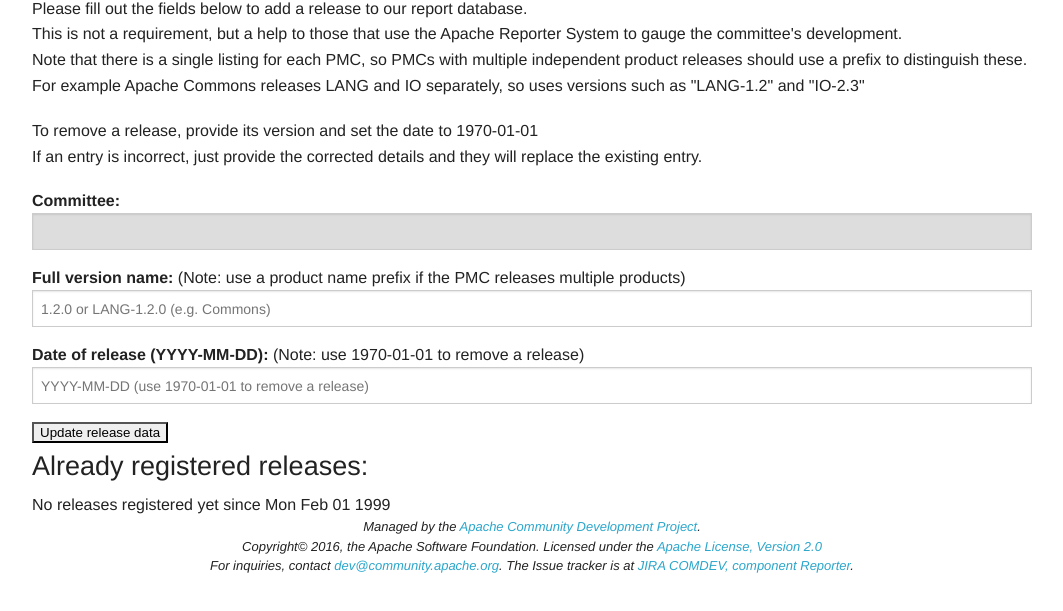
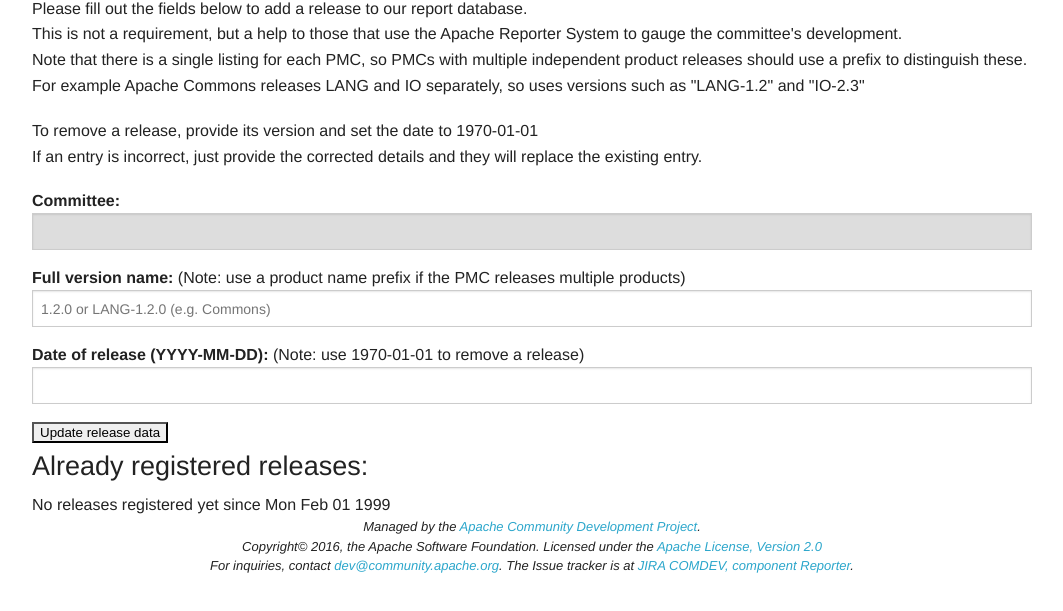
Before and after one commit to DalavanCloud/comdev-reporter, a plain HTML site: page site/addrelease.html in a window 1280 px wide. Shown: the part 119-730 px from the top of the page, without its empty margins (108-1171 px from the left). Drawn offline with nearby package versions, Linux system fonts and the light colour scheme; no server answers.

```diff
--- a/site/addrelease.html
+++ b/site/addrelease.html
@@ -40,7 +40,7 @@
     <input type="hidden" name="date" value="" id="date"/>
     <b>Committee:</b><input type="text" name="committee" value="" readonly="readonly" id="committee"/>
     <b>Full version name:</b> (Note: use a product name prefix if the PMC releases multiple products)<input type="text" name="version" value="" placeholder="1.2.0 or LANG-1.2.0 (e.g. Commons)" id="version"/>
-    <b>Date of release (YYYY-MM-DD):</b> (Note: use 1970-01-01 to remove a release)<input type="text" name="xdate" value="" placeholder="YYYY-MM-DD (use 1970-01-01 to remove a release)" id="xdate"/>
+    <b>Date of release (YYYY-MM-DD):</b> (Note: use 1970-01-01 to remove a release)<input type="text" name="xdate" value="" id="xdate"/>
     <input type="submit" value="Update release data"/>
    </form>
 </div>
```
